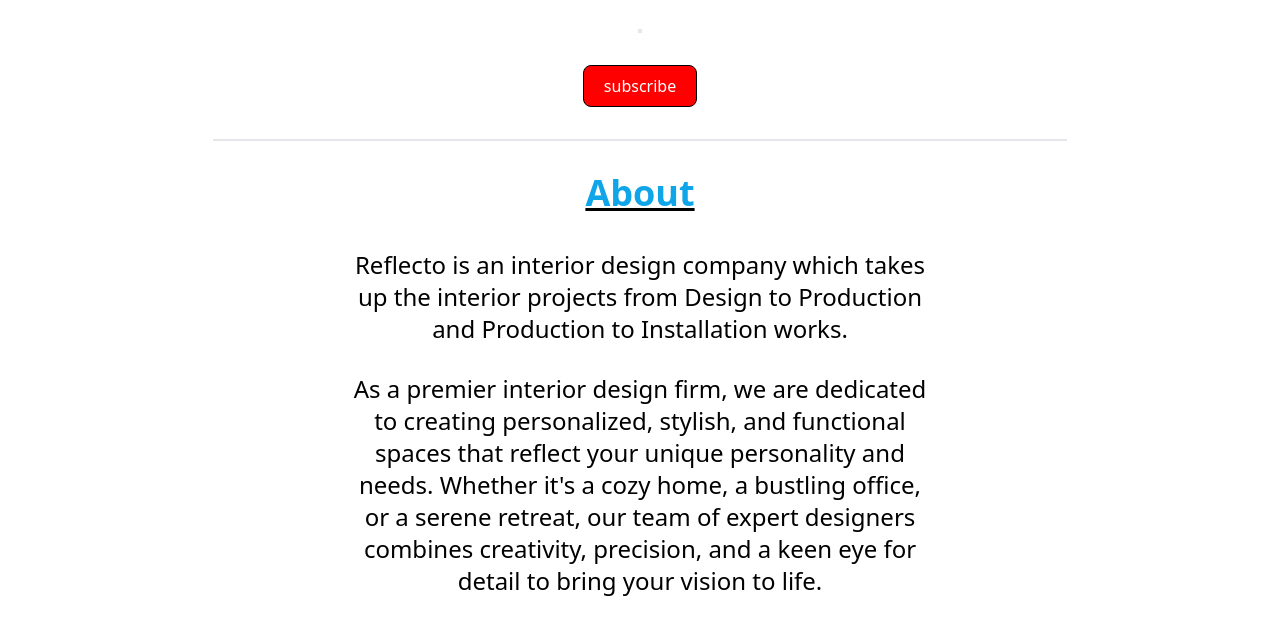
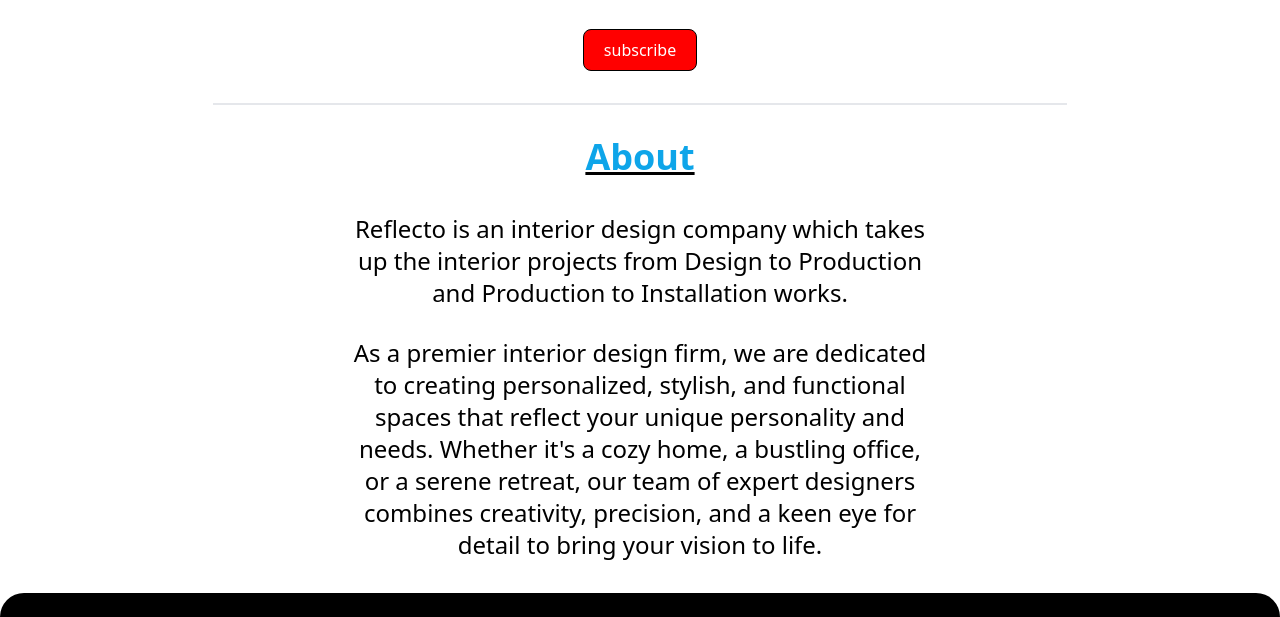
Before and after one commit to ArunKumar237/reflectointeriors-dev, a website built with Vite: page index.html in a window 1280 px wide. Shown: the part 1450-2067 px from the top of the page. Built offline with nearby package versions, Linux system fonts and the light colour scheme; files whose address does not match are found by name.

Commit message:
index updated

```diff
--- a/index.html
+++ b/index.html
@@ -12,7 +12,7 @@
     <link rel="stylesheet" href="https://cdn.jsdelivr.net/npm/swiper@11/swiper-bundle.min.css" />
 </head>
 
-<body id="my-scrollbar" class="select-none">
+<body id="my-scrollbar" class="select-none h-full">
     <nav class="fixed z-10 w-full p-2 bg-white bg-opacity-10 backdrop-blur-md">
         <div class="flex items-center justify-between px-4 -mr-1 cursor-pointer">
             <a href=""><img class="h-10 sm:h-14" src="./images/Reflecto Interiors logo complete.svg" alt=""></a>
@@ -191,7 +191,6 @@
                         <iframe class="w-11/12 h-[50%] aspect-video mx-auto rounded-md" width="560" height="315" src="https://www.youtube.com/embed/phMRfktLZT0?si=8D1rw3_Do1NVMBqi&amp;controls=0" title="YouTube video player" frameborder="0" allow="accelerometer; autoplay; clipboard-write; encrypted-media; gyroscope; picture-in-picture; web-share" referrerpolicy="strict-origin-when-cross-origin" allowfullscreen></iframe>
                     </div>
                 </div>
-                <div class="swiper-paginations border-2"></div>
                 <div class="w-full flex justify-center">
                     <a class="px-5 py-2 rounded-lg text-white bg-[#FF0000] hover:bg-red-600 font-medium border border-solid border-black w-fit"
                         href="https://youtube.com/@reflectodesignstudio?si=h_tqEqC3gdG1btwj">subscribe</a>
```
